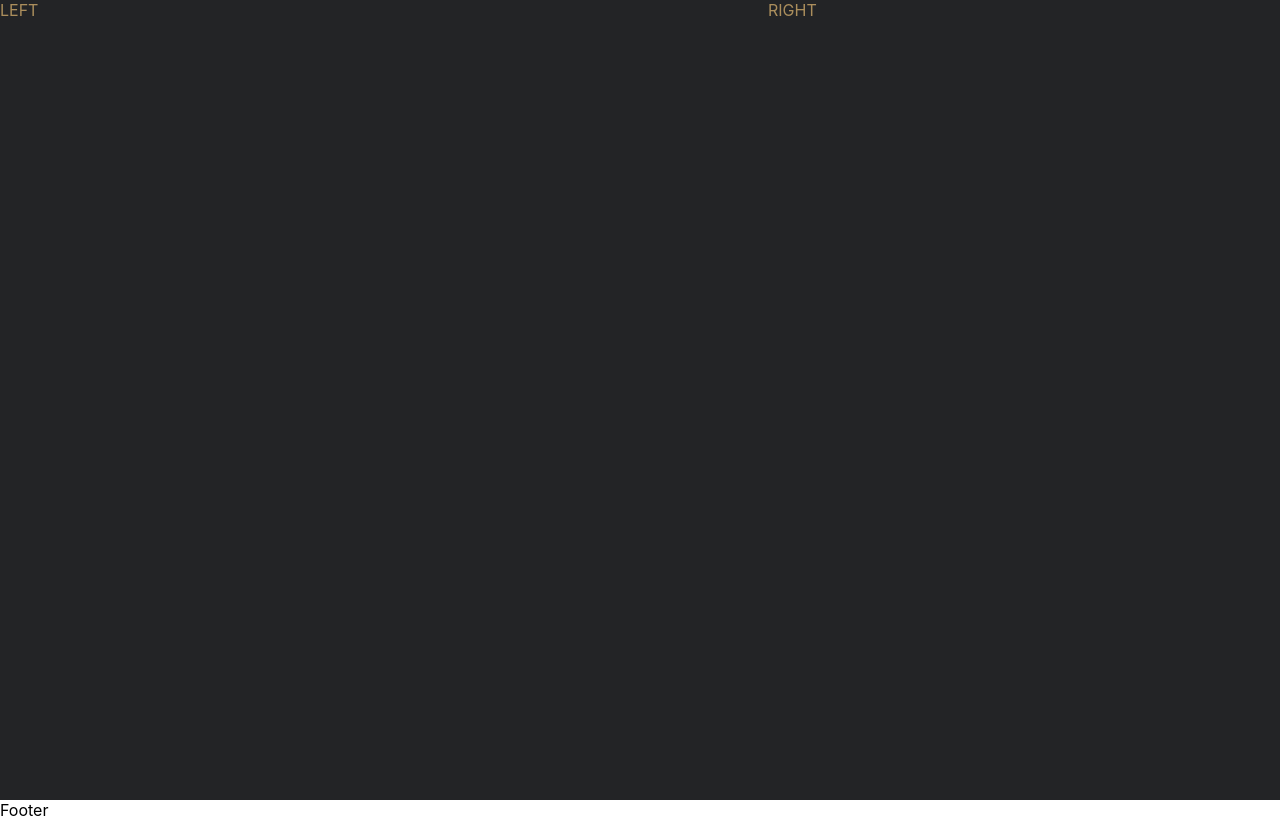
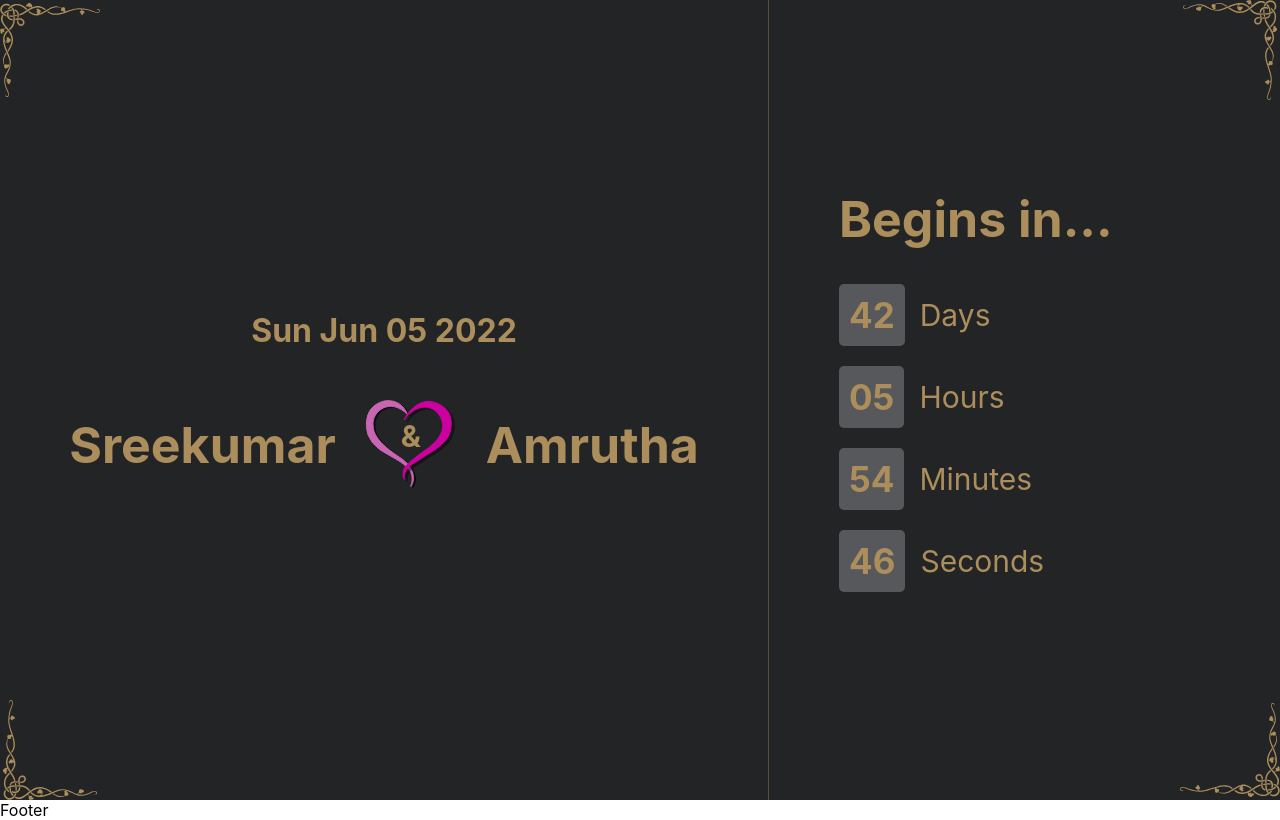
Before and after one commit to skaycse/june-6, a Next.js app: page / in a window 1280 px wide. Built offline with nearby package versions, Linux system fonts and the light colour scheme.

Commit message:
Home page initial

```diff
--- a/Components/Home/Home.jsx
+++ b/Components/Home/Home.jsx
@@ -1,16 +1,68 @@
-import { useState, useEffect } from "react";
+import Image from "next/image";
 import styles from "../../styles/Home.module.css";
+import CountdownTimer from "../general/CountdownTimer";
+import {
+  BRIDE_NAME,
+  GROOM_NAME,
+  IMAGE_PATH,
+  VENUE_DATE
+} from "../utils/Constants";
 
 export default function Home() {
-  const [time, setTime] = useState();
-  useEffect(() => {
-    console.log("HEY");
-  }, []);
-
   return (
     <main className={styles.base}>
-      <div className={styles.left}>LEFT</div>
-      <div className={styles.right}>RIGHT</div>
+      <div className={styles.decoratedBorder1} style={{ top: 0, left: 0 }}>
+        <Image
+          src={IMAGE_PATH + "decorated-border.svg"}
+          layout={"fill"}
+          priority
+        />
+      </div>
+      <div
+        className={styles.decoratedBorder2}
+        style={{ top: 0, right: 0, transform: "rotate(90deg)" }}
+      >
+        <Image
+          src={IMAGE_PATH + "decorated-border.svg"}
+          layout={"fill"}
+          priority
+        />
+      </div>
+      <div
+        className={styles.decoratedBorder3}
+        style={{ bottom: 0, left: 0, transform: "rotate(-90deg)" }}
+      >
+        <Image
+          src={IMAGE_PATH + "decorated-border.svg"}
+          layout={"fill"}
+          priority
+        />
+      </div>
+      <div
+        className={styles.decoratedBorder4}
+        style={{ bottom: 0, right: 0, transform: "rotate(180deg)" }}
+      >
+        <Image
+          src={IMAGE_PATH + "decorated-border.svg"}
+          layout={"fill"}
+          priority
+        />
+      </div>
+      <div className={styles.left}>
+        <h1 className={styles.venue}>{new Date(VENUE_DATE).toDateString()}</h1>
+        <div className={styles.groomBrideBase}>
+          <h1 className={styles.groomTitle}>{GROOM_NAME}</h1>
+          <div className={styles.heartImageBase}>
+            <Image src={IMAGE_PATH + "heart.svg"} layout={"fill"} priority />
+            <span className={styles.ambersand}>&</span>
+          </div>
+          <h1 className={styles.groomTitle}>{BRIDE_NAME}</h1>
+        </div>
+      </div>
+      <div className={styles.right}>
+        <h1 className={styles.rightTitle}>Begins in...</h1>
+        <CountdownTimer />
+      </div>
     </main>
   );
 }
--- a/styles/Home.module.css
+++ b/styles/Home.module.css
@@ -4,12 +4,59 @@
   background-color: var(--home-background);
   color: #ab8e5c;
   display: flex;
+  position: relative;
+}
+.decoratedBorder1,
+.decoratedBorder2,
+.decoratedBorder3,
+.decoratedBorder4 {
+  position: absolute;
+  width: 100px;
+  height: 100px;
 }
 .left {
   width: 60%;
+  display: flex;
+  flex-direction: column;
+  justify-content: center;
+  align-items: center;
 }
 .right {
   width: 40%;
+  border-left: 0.1px solid #ab8e5c66;
+  display: flex;
+  flex-direction: column;
+  justify-content: center;
+  padding: 70px;
+}
+.rightTitle {
+  font-size: 50px;
+  margin-bottom: 35px;
+}
+.venue {
+  margin-bottom: 50px;
+}
+.groomBrideBase {
+  display: flex;
+  align-items: center;
+  column-gap: 30px;
+}
+.groomTitle {
+  font-size: 50px;
+}
+.heartImageBase {
+  position: relative;
+  width: 90px;
+  height: 90px;
+}
+.ambersand {
+  position: absolute;
+  z-index: 1;
+  left: 50%;
+  top: 40%;
+  transform: translate(-50%, -50%);
+  font-size: 30px;
+  font-weight: 700;
 }
 
 @media (max-width: 780px) {
```
Also changed, not shown: public/assets/images/decorated-border.svg (added), public/assets/images/heart.svg (added).
